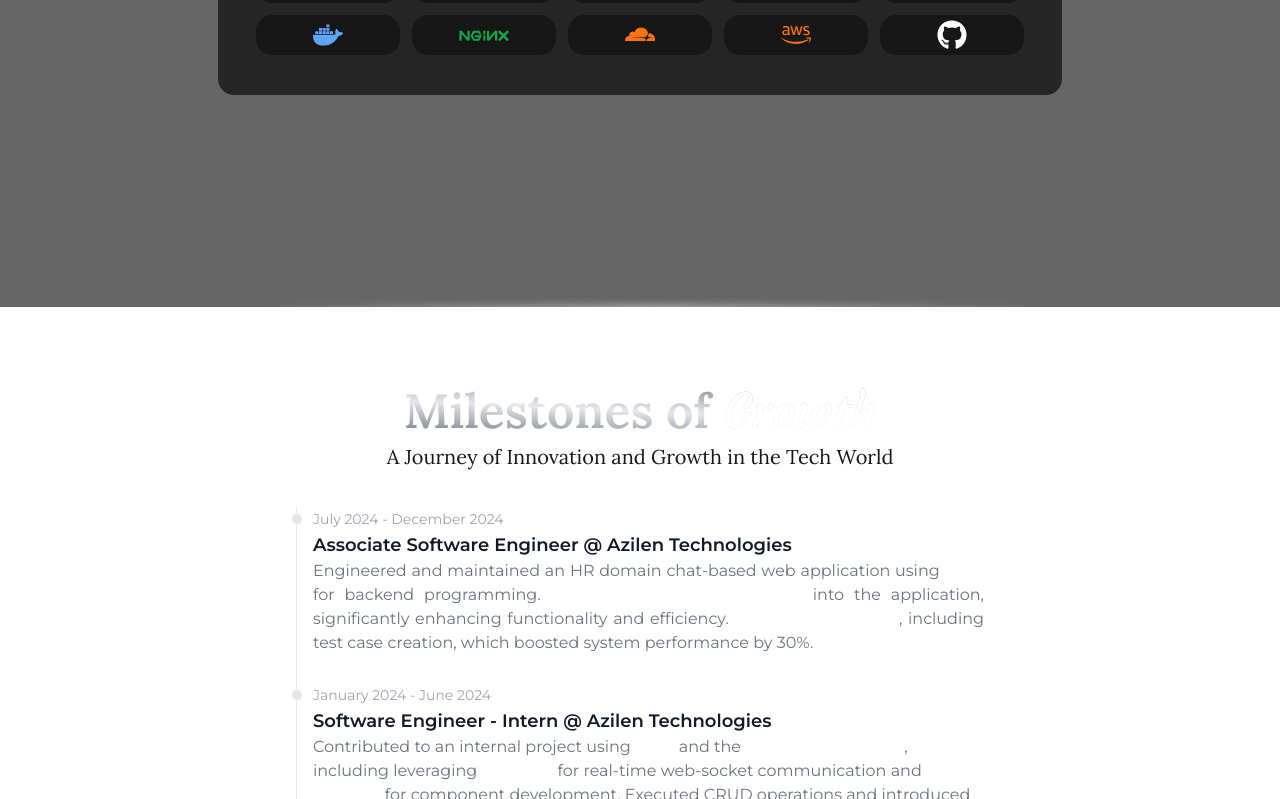
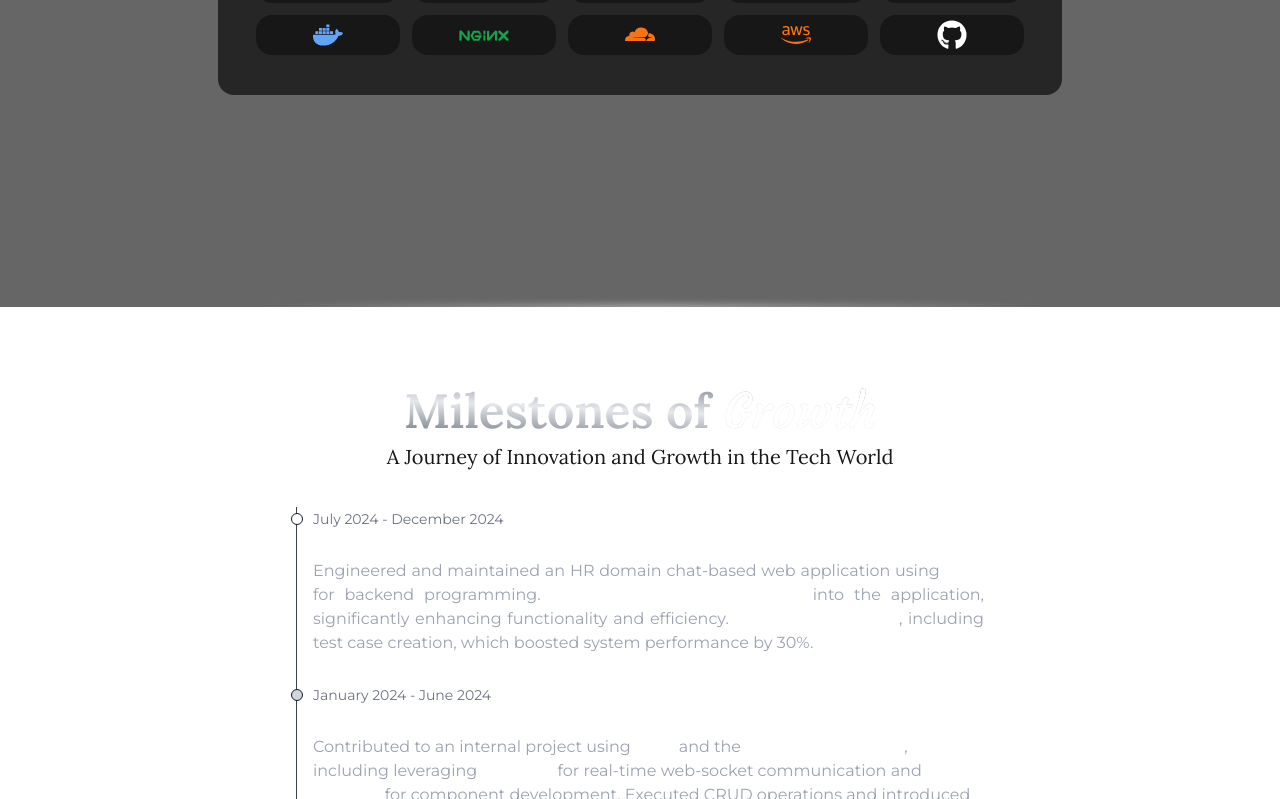
Before and after one commit to Arnab2002Pal/Portfolio, a Next.js app: page / in a window 1280 px wide. Shown: the part 2001-2800 px from the top of the page. Built offline with nearby package versions, Linux system fonts and the light colour scheme; a web font is replaced by a local one.

Commit message:
fixed color

```diff
--- a/src/components/timeline_component.tsx
+++ b/src/components/timeline_component.tsx
@@ -11,12 +11,12 @@ const TimeLine = () => {
                 </p>
             </div>
             <div className='w-[55vw] overflow-y-auto lg:overflow-hidden mb-10'>
-                <ol className="relative border-s border-gray-200 dark:border-gray-700 mx-2 ">
+                <ol className="relative border-s border-gray-700 mx-2 ">
                     <li className="mb-7 ms-4">
-                        <div className="absolute w-3 h-3 bg-gray-200 rounded-full mt-1.5 -start-1.5 border border-white dark:border-gray-900 dark:bg-white"></div>
-                        <time className="mb-1 text-sm font-normal leading-none text-gray-400 dark:text-gray-500">July 2024 - December 2024</time>
-                        <h3 className="text-sm md:text-lg font-semibold text-gray-900 dark:text-white">Associate Software Engineer @ Azilen Technologies</h3>
-                        <p className="hidden md:block mb-4 text-sm md:text-base font-normal text-justify text-gray-500 dark:text-gray-400 ">Engineered and maintained an HR domain chat-based web application using <span className='text-white font-medium'>Elixir</span> for backend programming. <span className='text-white font-medium'>Integrated 10+ client systems</span> into the application, significantly enhancing functionality and efficiency. <span className='text-white font-medium'>Developed 30+ APIs</span>, including test case creation, which boosted system performance by 30%.</p>
+                        <div className="absolute w-3 h-3 rounded-full mt-1.5 -start-1.5 border border-gray-900 bg-white"></div>
+                        <time className="mb-1 text-sm font-normal leading-none text-gray-500">July 2024 - December 2024</time>
+                        <h3 className="text-sm md:text-lg font-semibold text-white">Associate Software Engineer @ Azilen Technologies</h3>
+                        <p className="hidden md:block mb-4 text-sm md:text-base font-normal text-justify text-gray-400 ">Engineered and maintained an HR domain chat-based web application using <span className='text-white font-medium'>Elixir</span> for backend programming. <span className='text-white font-medium'>Integrated 10+ client systems</span> into the application, significantly enhancing functionality and efficiency. <span className='text-white font-medium'>Developed 30+ APIs</span>, including test case creation, which boosted system performance by 30%.</p>
                         {/* <div className='text-gray-400'>
                             <li>- Engineered and maintained an HR domain chat-based web application using <span className='text-white font-medium'>Elixir</span> for backend programming.</li>
                             <li>- Integrated 10+ client systems into the application, significantly enhancing functionality and efficiency.</li>
@@ -25,16 +25,16 @@ const TimeLine = () => {
 
                     </li>
                     <li className="mb-7 ms-4">
-                        <div className="absolute w-3 h-3 bg-gray-200 rounded-full mt-1.5 -start-1.5 border border-white dark:border-gray-900 dark:bg-gray-300"></div>
-                        <time className="mb-1 text-sm font-normal leading-none text-gray-400 dark:text-gray-500">January 2024 - June 2024</time>
-                        <h3 className="text-sm md:text-lg font-semibold text-gray-900 dark:text-white">Software Engineer - Intern @ Azilen Technologies</h3>
-                        <p className="hidden md:block text-base font-normal text-gray-500 dark:text-gray-400">Contributed to an internal project using <span className='text-white font-medium'>Elixir</span> and the <span className='font-medium text-white'>Phoenix framework</span>, including leveraging <span className='font-medium text-white'>LiveView</span> for real-time web-socket communication and <span className='font-medium text-white'>React.Js</span> for component development. Executed CRUD operations and introduced new features, improving application functionality. Optimized data management with <span className='font-medium text-white'>PostgresSQL</span> and <span className='font-medium text-white'>Ecto (ORM)</span>, cutting query response times by 20%.</p>
+                        <div className="absolute w-3 h-3 rounded-full mt-1.5 -start-1.5 border border-gray-900 bg-gray-300"></div>
+                        <time className="mb-1 text-sm font-normal leading-none text-gray-500">January 2024 - June 2024</time>
+                        <h3 className="text-sm md:text-lg font-semibold text-white">Software Engineer - Intern @ Azilen Technologies</h3>
+                        <p className="hidden md:block text-base font-normal text-gray-400">Contributed to an internal project using <span className='text-white font-medium'>Elixir</span> and the <span className='font-medium text-white'>Phoenix framework</span>, including leveraging <span className='font-medium text-white'>LiveView</span> for real-time web-socket communication and <span className='font-medium text-white'>React.Js</span> for component development. Executed CRUD operations and introduced new features, improving application functionality. Optimized data management with <span className='font-medium text-white'>PostgresSQL</span> and <span className='font-medium text-white'>Ecto (ORM)</span>, cutting query response times by 20%.</p>
                     </li>
                     <li className="ms-4">
-                        <div className="absolute w-3 h-3 bg-gray-200 rounded-full mt-1.5 -start-1.5 border border-white dark:border-gray-900 dark:bg-gray-500"></div>
-                        <time className="mb-1 text-sm font-normal leading-none text-gray-400 dark:text-gray-500">March 2021 – June 2021</time>
-                        <h3 className="text-sm md:text-lg font-semibold text-gray-900 dark:text-white">Graphic Designer - Intern @ FuturePath Solution</h3>
-                        <p className="hidden md:block text-base font-normal text-gray-500 dark:text-gray-400">Responsible for creating and designing visually engaging posters, YouTube thumbnails, and social media posts using <span className='font-medium text-white'>Adobe Illustrator</span> and <span className='font-medium text-white'>Adobe Photoshop</span>, resulting in a 15% increase in user engagement.</p>
+                        <div className="absolute w-3 h-3  rounded-full mt-1.5 -start-1.5 border border-gray-900 bg-gray-500"></div>
+                        <time className="mb-1 text-sm font-normal leading-none text-gray-500">March 2021 – June 2021</time>
+                        <h3 className="text-sm md:text-lg font-semibold text-white">Graphic Designer - Intern @ FuturePath Solution</h3>
+                        <p className="hidden md:block text-base font-normal text-gray-400">Responsible for creating and designing visually engaging posters, YouTube thumbnails, and social media posts using <span className='font-medium text-white'>Adobe Illustrator</span> and <span className='font-medium text-white'>Adobe Photoshop</span>, resulting in a 15% increase in user engagement.</p>
                     </li>
                 </ol>
             </div>
--- a/src/components/ui/aurora-background.tsx
+++ b/src/components/ui/aurora-background.tsx
@@ -17,7 +17,7 @@ export const AuroraBackground = ({
         <main>
             <div
                 className={cn(
-                    "relative flex flex-col h-[90.5vh] items-center justify-center bg-zinc-50 dark:bg-zinc-900  text-slate-950 transition-bg",
+                    "relative flex flex-col h-[90.5vh] items-center justify-center bg-zinc-900  text-slate-950 transition-bg",
                     className
                 )}
                 {...props}
--- a/src/components/ui/timeline.tsx
+++ b/src/components/ui/timeline.tsx
@@ -33,14 +33,14 @@ export const Timeline = ({ data }: { data: TimelineEntry[] }) => {
 
     return (
         <div
-            className="w-full bg-white dark:bg-neutral-950 font-sans md:px-10"
+            className="w-full bg-neutral-950 font-sans md:px-10"
             ref={containerRef}
         >
             <div className="max-w-7xl mx-auto py-20 px-4 md:px-8 lg:px-10">
-                <h2 className="text-lg md:text-4xl mb-4 text-black dark:text-white max-w-4xl">
+                <h2 className="text-lg md:text-4xl mb-4text-white max-w-4xl">
                     Changelog from my journey
                 </h2>
-                <p className="text-neutral-700 dark:text-neutral-300 text-sm md:text-base max-w-sm">
+                <p className="text-neutral-300 text-sm md:text-base max-w-sm">
                     I&apos;ve been working on Aceternity for the past 2 years. Here&apos;s
                     a timeline of my journey.
                 </p>
@@ -53,16 +53,16 @@ export const Timeline = ({ data }: { data: TimelineEntry[] }) => {
                         className="flex justify-start pt-10 md:pt-40 md:gap-10"
                     >
                         <div className="sticky flex flex-col md:flex-row z-40 items-center top-40 self-start max-w-xs lg:max-w-sm md:w-full">
-                            <div className="h-10 absolute left-3 md:left-3 w-10 rounded-full bg-white dark:bg-black flex items-center justify-center">
-                                <div className="h-4 w-4 rounded-full bg-neutral-200 dark:bg-neutral-800 border border-neutral-300 dark:border-neutral-700 p-2" />
+                            <div className="h-10 absolute left-3 md:left-3 w-10 rounded-full bg-black flex items-center justify-center">
+                                <div className="h-4 w-4 rounded-full bg-neutral-800 border border-neutral-700 p-2" />
                             </div>
-                            <h3 className="hidden md:block text-xl md:pl-20 md:text-5xl font-bold text-neutral-500 dark:text-neutral-500 ">
+                            <h3 className="hidden md:block text-xl md:pl-20 md:text-5xl font-bold text-neutral-500">
                                 {item.title}
                             </h3>
                         </div>
 
                         <div className="relative pl-20 pr-4 md:pl-4 w-full">
-                            <h3 className="md:hidden block text-2xl mb-4 text-left font-bold text-neutral-500 dark:text-neutral-500">
+                            <h3 className="md:hidden block text-2xl mb-4 text-left font-bold text-neutral-500">
                                 {item.title}
                             </h3>
                             {item.content}{" "}
@@ -73,7 +73,7 @@ export const Timeline = ({ data }: { data: TimelineEntry[] }) => {
                     style={{
                         height: height + "px",
                     }}
-                    className="absolute md:left-8 left-8 top-0 overflow-hidden w-[2px] bg-[linear-gradient(to_bottom,var(--tw-gradient-stops))] from-transparent from-[0%] via-neutral-200 dark:via-neutral-700 to-transparent to-[99%]  [mask-image:linear-gradient(to_bottom,transparent_0%,black_10%,black_90%,transparent_100%)] "
+                    className="absolute md:left-8 left-8 top-0 overflow-hidden w-[2px] bg-[linear-gradient(to_bottom,var(--tw-gradient-stops))] from-transparent from-[0%] via-neutral-700 to-transparent to-[99%]  [mask-image:linear-gradient(to_bottom,transparent_0%,black_10%,black_90%,transparent_100%)] "
                 >
                     <motion.div
                         style={{
```
